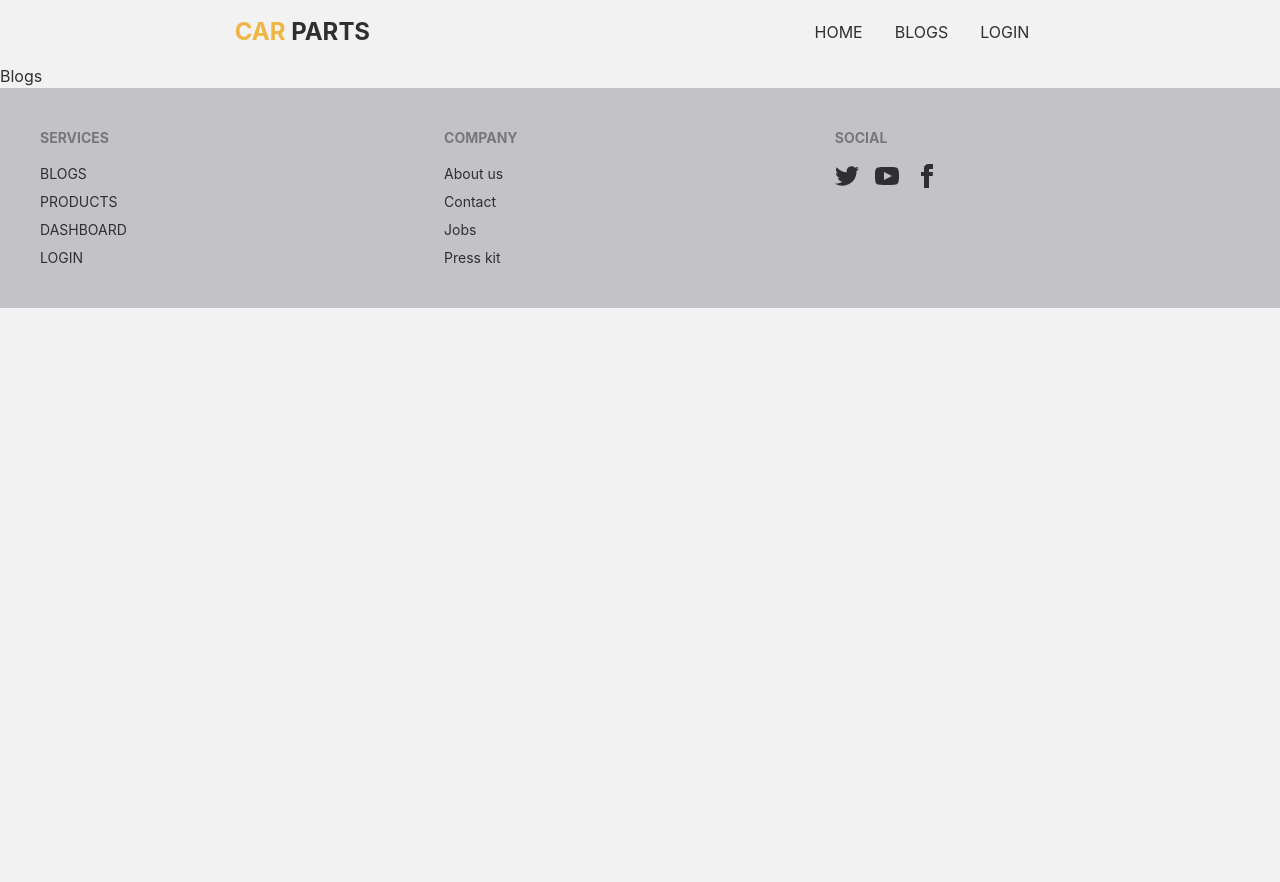
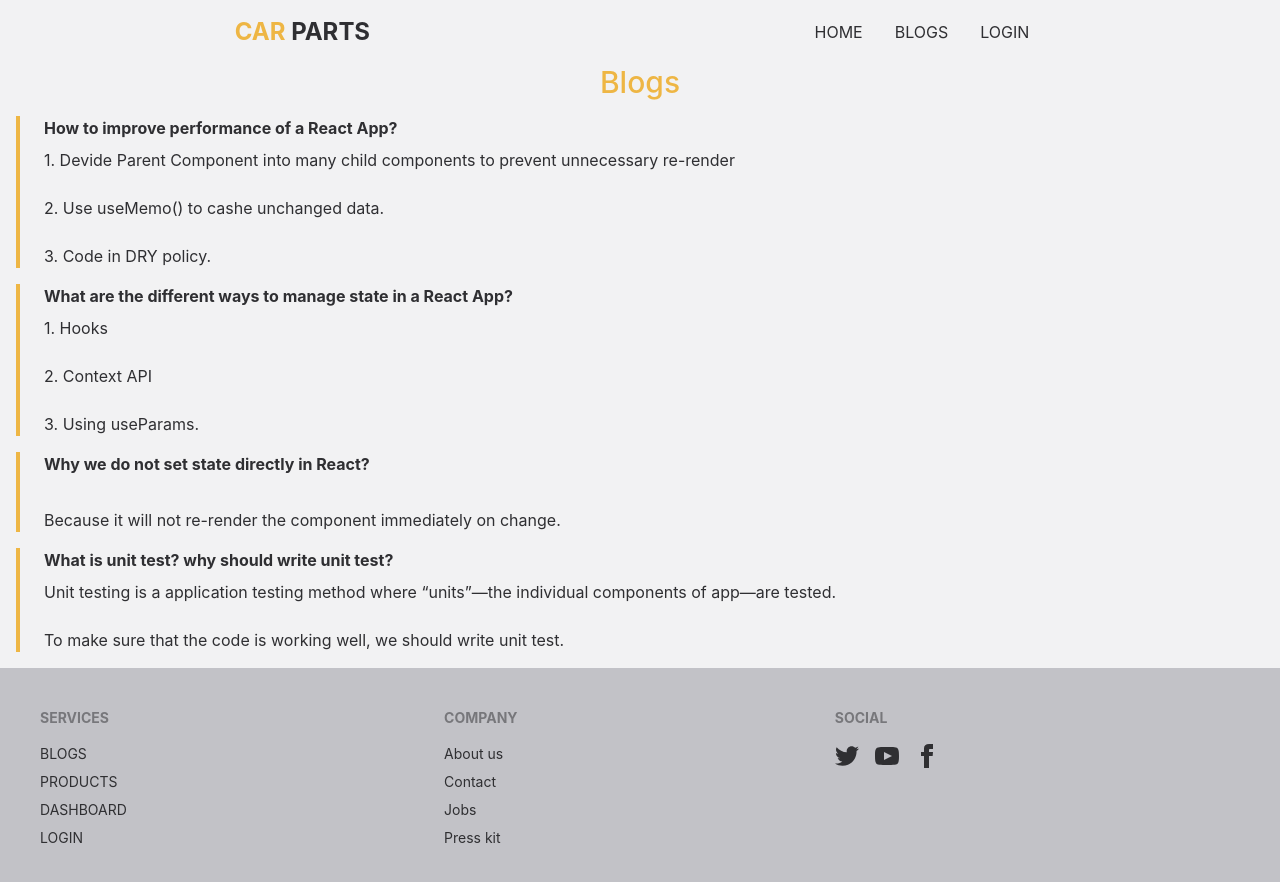
Before and after one commit to mahfuzswaron/car-parts, a React (Create React App) app: page /blogs in a window 1280 px wide. Shown: the top 882 px of the page. Before the commit the page ends 800 px from the top, so only its background shows below. Built offline with nearby package versions, Linux system fonts and the light colour scheme; no server answers.

Commit message:
blogs done

```diff
--- /dev/null
+++ b/src/components/pages/Blogs/Blog.js
@@ -0,0 +1,15 @@
+import React from 'react';
+
+const Blog = ({ question, answer }) => {
+    return (
+        <div className='text-left my-4 mx-4 border-l-4 border-primary pl-3 my-3 '>
+            <h3 className='ms-3 mb-2 font-bold'>{question}
+            </h3>
+            <p className='ms-3 mb-2 whitespace-pre-line'>
+                {answer}
+            </p>
+        </div>
+    );
+};
+
+export default Blog;
--- a/src/components/pages/Blogs/Blogs.js
+++ b/src/components/pages/Blogs/Blogs.js
@@ -1,9 +1,36 @@
 import React from 'react';
+import Blog from './Blog';
 
 const Blogs = () => {
     return (
         <div>
-            <h1>Blogs</h1>
+            <h1 className='text-3xl text-primary text-center font-medium'>Blogs</h1>
+            <Blog
+                question='How to improve performance of a React App?'
+                answer={`1. Devide Parent Component into many child components to prevent unnecessary re-render \n
+                2. Use useMemo() to cashe unchanged data. \n
+                3. Code in DRY policy.
+                `}
+            ></Blog>
+            <Blog
+                question='What are the different ways to manage state in a React App?'
+                answer={`1. Hooks \n
+                2. Context API \n
+                3. Using useParams.
+                `}
+            ></Blog>
+            <Blog
+                question='Why we do not set state directly in React?'
+                answer={`
+                    Because it will not re-render the component immediately on change.
+                `}
+            ></Blog>
+            <Blog
+                question='What is unit test? why should write unit test?'
+                answer={`Unit testing is a application testing method where “units”—the individual components of app—are tested. \n
+                To make sure that the code is working well, we should write unit test.
+                `}
+            ></Blog>
         </div>
     );
 };
```
Also changed, not shown: 1 other file (tests, documents, lock files or other folders).
